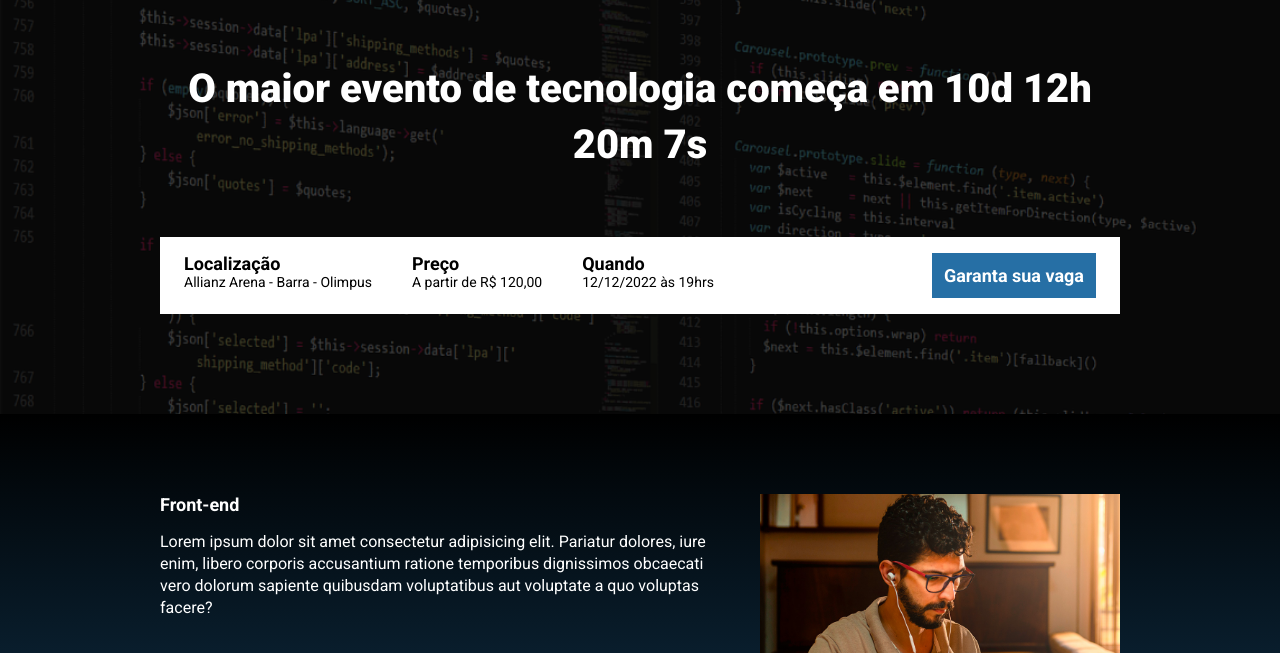
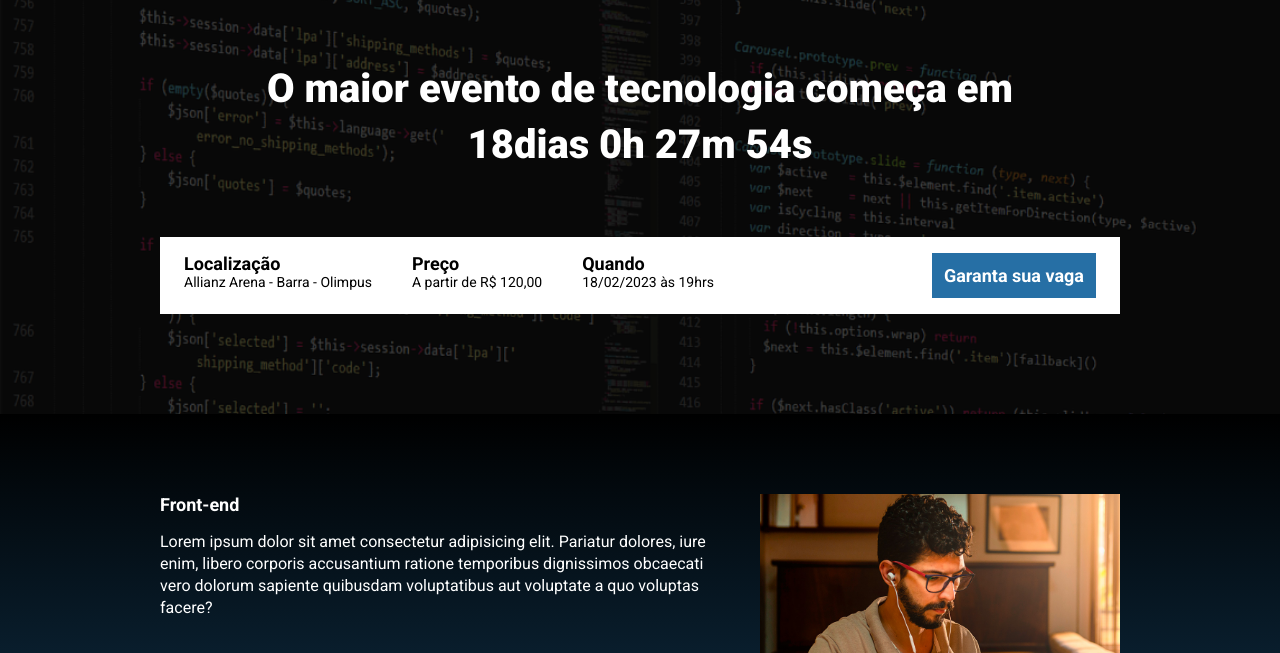
Before and after one commit to alvesgabrieel/landingPage_evento, a website built with Parcel: page src/index.html in a window 1280 px wide. Shown: the part 147-800 px from the top of the page. Built offline with nearby package versions, Linux system fonts and the light colour scheme.

Commit message:
add countdown

```diff
--- a/package.json
+++ b/package.json
@@ -2,9 +2,9 @@
   "name": "landingpage-evento",
   "version": "1.0.0",
   "description": "",
-  "main": "index.js",
   "scripts": {
     "dev": "parcel src/index.html src/styles/main.scss src/scripts/main.js",
+    "build": "parcel build src/index.html",
     "test": "echo \"Error: no test specified\" && exit 1"
   },
   "keywords": [],
--- a/src/index.html
+++ b/src/index.html
@@ -15,7 +15,9 @@
     <header class="hero">
         <div class="container">
             <img class="hero__logo" src="./images/ebac_logo.svg" alt="EBAC">
-            <p class="hero__text">O maior evento de tecnologia começa em 10d 12h 20m 7s</p>
+            <p class="hero__text">
+                O maior evento de tecnologia começa em <span id="date-counter"></span>
+            </p>
             <div class="infos-bar">
                 <ul class="infos-bar__infos">
                     <li class="infos-bar__infos__item">
@@ -28,7 +30,7 @@
                     </li>
                     <li class="infos-bar__infos__item">
                         <b>Quando</b>
-                        12/12/2022 às 19hrs
+                        18/02/2023 às 19hrs
                     </li>
                 </ul>
                 <a href="" class="button button--primary">
--- a/src/scripts/main.js
+++ b/src/scripts/main.js
@@ -1 +1,37 @@
+// AOS effect
 AOS.init();
+//function console.log
+function c(x){
+    console.log(x);
+}
+
+const eventDate = new Date("Feb 18, 2023 19:00:00");
+const eventTimeStamp = eventDate.getTime();
+c(eventTimeStamp);
+
+const interval = setInterval(function () {
+    const now = new Date();
+    const TimeStamp = now.getTime();
+
+    const timeToEvent = eventTimeStamp - TimeStamp;
+
+    // ===== (ms * s * h * d) ======= //
+    const dayInMs = 1000 * 60 * 60 * 24;
+    const hoursInMs = 1000 * 60 * 60;
+    const minInMs = 1000 * 60;
+    const ms = 1000;
+
+    const daysUntilEvent = Math.floor(timeToEvent / dayInMs);
+    const hoursUntilEvent = Math.floor((timeToEvent % dayInMs) / hoursInMs);
+    const minutesUntilEvent = Math.floor((timeToEvent % hoursInMs) / minInMs);
+    const secondsUntilEvent = Math.floor((timeToEvent % minInMs) / ms);
+
+    document.getElementById('date-counter').innerHTML = `<br />${daysUntilEvent}dias ${hoursUntilEvent}h ${minutesUntilEvent}m ${secondsUntilEvent}s`;
+
+    if(timeToEvent <= 0) {
+        clearInterval(interval);
+
+        document.getElementById('date-counter').innerHTML = `<br /> Evento expirado`;
+    }
+
+}, 1000)
```
